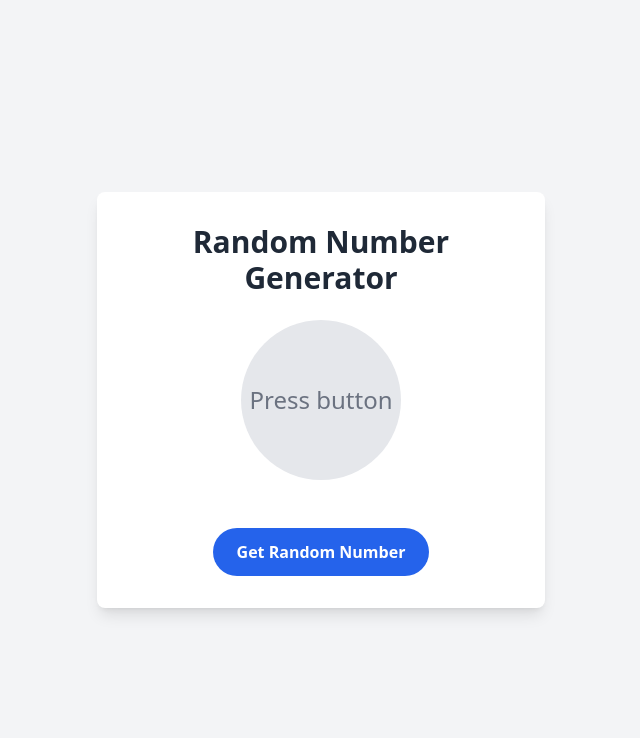
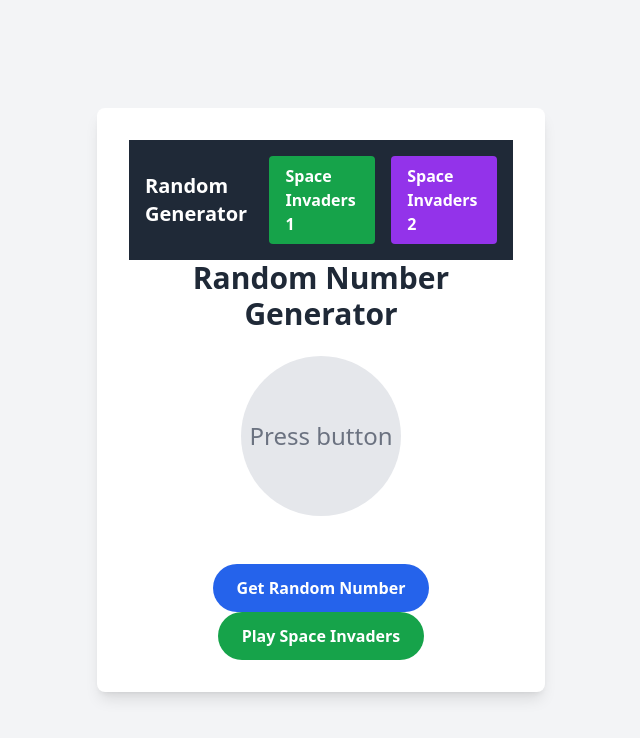
Before and after one commit to gjljones/DT_Squad_learning, a plain HTML site: page vue3_webapp/static/index.html in a window 1280 px wide. Shown: the whole page, without its empty margins (319-959 px from the left). Drawn offline with nearby package versions, Linux system fonts and the light colour scheme.

Commit message:
updating the web application to incorporate space invaders

```diff
--- a/vue3_webapp/static/index.html
+++ b/vue3_webapp/static/index.html
@@ -1,5 +1,6 @@
 <!DOCTYPE html>
 <html lang="en">
+
 <head>
     <meta charset="UTF-8">
     <meta name="viewport" content="width=device-width, initial-scale=1.0">
@@ -9,30 +10,65 @@
     <!-- Vue 3 via CDN -->
     <script src="https://unpkg.com/vue@3/dist/vue.global.js"></script>
 </head>
+
 <body class="bg-gray-100 min-h-screen flex items-center justify-center">
     <div id="app" class="max-w-md w-full p-8 bg-white rounded-lg shadow-lg">
+        <nav class="bg-gray-800 p-4 w-full">
+            <div class="max-w-7xl mx-auto flex items-center justify-between">
+                <!-- Logo/Home link -->
+                <a href="/" class="text-white font-bold text-xl">
+                    Random Generator
+                </a>
+
+                <!-- Navigation links -->
+                <div class="flex space-x-4">
+                    <a
+                        href="https://gjljones.github.io/DT_Squad_learning/space_invaders.html"
+                        class="bg-green-600 hover:bg-green-700 text-white font-bold py-2 px-4 rounded transition duration-300"
+                        target="_blank"
+                        rel="noopener noreferrer">
+                        Space Invaders 1
+                    </a>
+
+                    <a
+                        href="https://gjljones.github.io/DT_Squad_learning/space_invaders.html"
+                        class="bg-purple-600 hover:bg-purple-700 text-white font-bold py-2 px-4 rounded transition duration-300"
+                        target="_blank"
+                        rel="noopener noreferrer">
+                        Space Invaders 2
+                    </a>
+                </div>
+            </div>
+        </nav>
         <h1 class="text-3xl font-bold text-center text-gray-800 mb-6">Random Number Generator</h1>
 
         <div class="flex flex-col items-center">
             <div class="text-center mb-8">
                 <div class="bg-gray-200 rounded-full w-40 h-40 flex items-center justify-center mx-auto mb-4">
-                    <span class="text-5xl font-bold text-blue-600" v-if="randomNumber !== null">{{ randomNumber }}</span>
+                    <span class="text-5xl font-bold text-blue-600" v-if="randomNumber !== null">{{ randomNumber
+                        }}</span>
                     <span class="text-2xl text-gray-500" v-else>Press button</span>
                 </div>
                 <p class="text-gray-600" v-if="randomNumber !== null">Your random number is:</p>
             </div>
 
-            <button
-                @click="getRandomNumber"
+            <button @click="getRandomNumber"
                 class="bg-blue-600 hover:bg-blue-700 text-white font-bold py-3 px-6 rounded-full transition duration-300 flex items-center"
-                :class="{ 'opacity-50 cursor-wait': loading }"
-                :disabled="loading">
-                <svg v-if="loading" class="animate-spin -ml-1 mr-3 h-5 w-5 text-white" xmlns="http://www.w3.org/2000/svg" fill="none" viewBox="0 0 24 24">
+                :class="{ 'opacity-50 cursor-wait': loading }" :disabled="loading">
+                <svg v-if="loading" class="animate-spin -ml-1 mr-3 h-5 w-5 text-white"
+                    xmlns="http://www.w3.org/2000/svg" fill="none" viewBox="0 0 24 24">
                     <circle class="opacity-25" cx="12" cy="12" r="10" stroke="currentColor" stroke-width="4"></circle>
-                    <path class="opacity-75" fill="currentColor" d="M4 12a8 8 0 018-8V0C5.373 0 0 5.373 0 12h4zm2 5.291A7.962 7.962 0 014 12H0c0 3.042 1.135 5.824 3 7.938l3-2.647z"></path>
+                    <path class="opacity-75" fill="currentColor"
+                        d="M4 12a8 8 0 018-8V0C5.373 0 0 5.373 0 12h4zm2 5.291A7.962 7.962 0 014 12H0c0 3.042 1.135 5.824 3 7.938l3-2.647z">
+                    </path>
                 </svg>
                 <span>{{ loading ? 'Loading...' : 'Get Random Number' }}</span>
             </button>
+            <a href="https://gjljones.github.io/DT_Squad_learning/space_invaders.html"
+                class="bg-green-600 hover:bg-green-700 text-white font-bold py-3 px-6 rounded-full transition duration-300 flex items-center justify-center no-underline"
+                target="_blank" rel="noopener noreferrer">
+                <span>Play Space Invaders</span>
+            </a>
 
             <p v-if="error" class="mt-4 text-red-500">{{ error }}</p>
         </div>
@@ -79,4 +115,5 @@
         }).mount('#app')
     </script>
 </body>
+
 </html>
```
